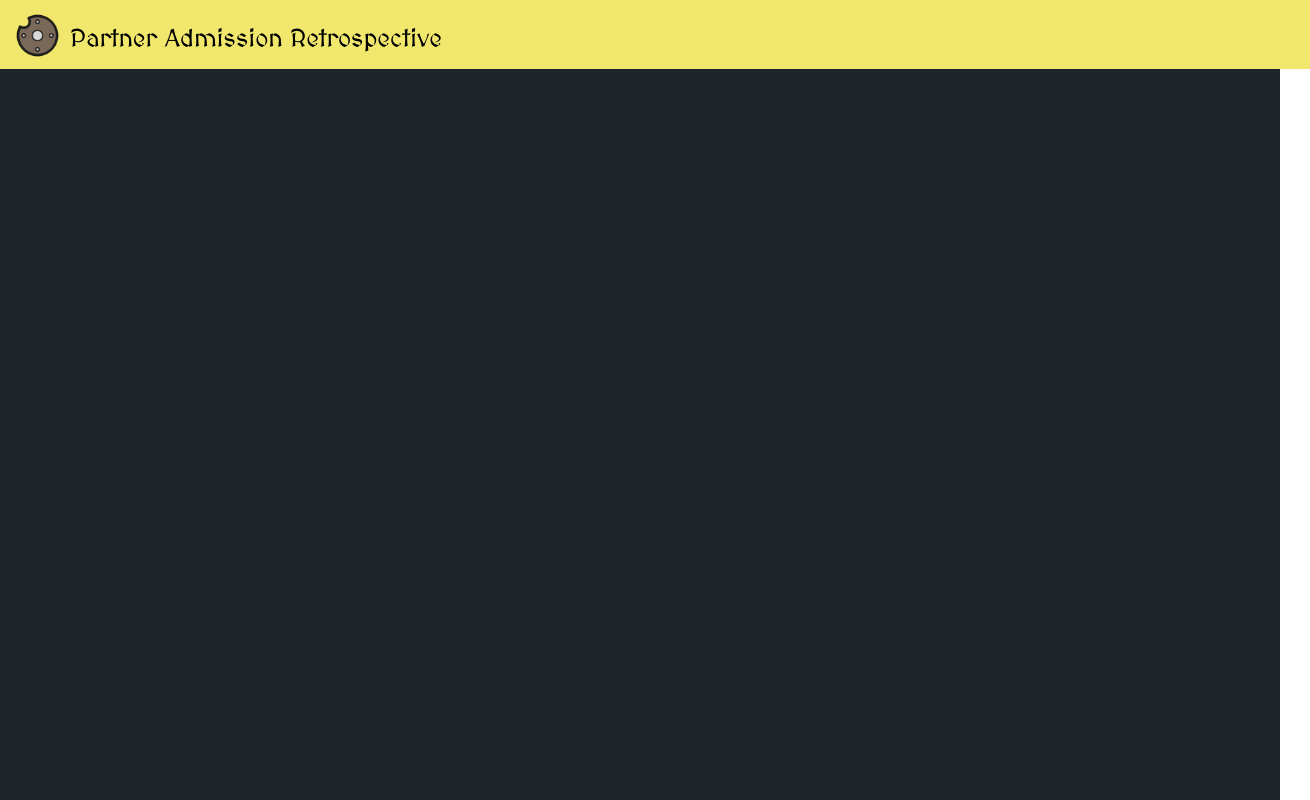
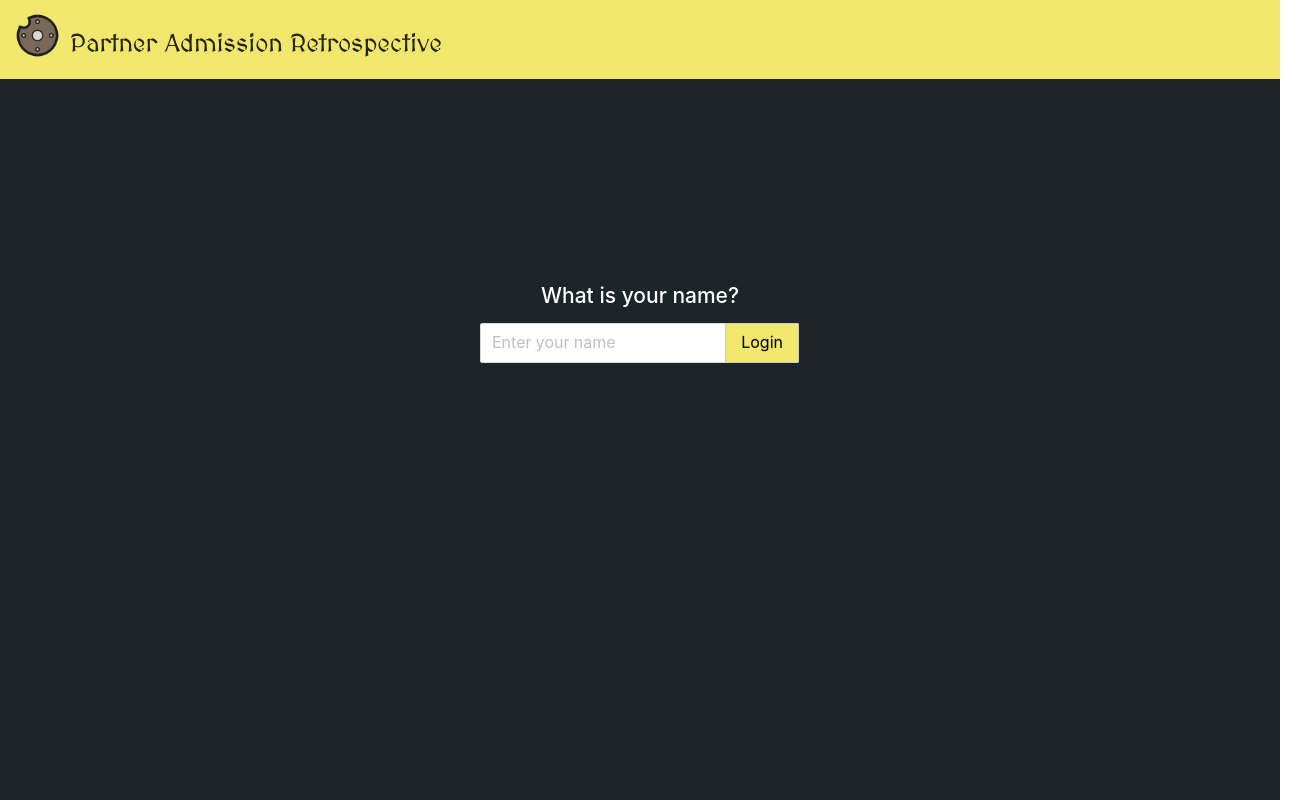
Before and after one commit to arturcp/rpg-retrospective, a React (Create React App) app: page / in a window 1280 px wide. Shown: the whole page, 1310 px wide, since content can reach past the window. Built offline with nearby package versions, Linux system fonts and the light colour scheme.

Commit message:
Add login to homepage (#5)

```diff
--- a/src/App.scss
+++ b/src/App.scss
@@ -42,3 +42,20 @@
   width: 100vw;
   background-color: #1e2529;
 }
+
+.ant-input-group-addon {
+  .ant-btn-primary {
+    background-color: #f1e76d;
+    color: #000;
+    border-color: #ccc;
+  }
+
+  .ant-btn-primary:hover,
+  .ant-btn-primary:active,
+  .ant-btn-primary:visited,
+  .ant-btn-primary:focus {
+    background-color: #131103;
+    color: #fff;
+    border-color: #ccc;
+  }
+}
--- a/src/components/Header/Header.js
+++ b/src/components/Header/Header.js
@@ -10,7 +10,7 @@ const { Text } = Typography;
 const header = () => (
   <header className="header">
     <Link to="/">
-      <div class="logo">
+      <div className="logo">
         <img src={logo} alt="logo"/>
         <Text>Partner Admission Retrospective</Text>
       </div>
--- /dev/null
+++ b/src/components/Login/Login.js
@@ -0,0 +1,21 @@
+import React from 'react';
+import { Input } from 'antd';
+
+import 'antd/dist/antd.css';
+import './styles.scss';
+
+const { Search } = Input;
+
+const Login = (props) => (
+  <div className="login-container scale-in-center">
+    <h2>What is your name?</h2>
+    <Search
+      placeholder="Enter your name"
+      enterButton="Login"
+      size="large"
+      onSearch={props.onClick}
+    />
+  </div>
+)
+
+export default Login;
--- /dev/null
+++ b/src/components/Login/styles.scss
@@ -0,0 +1,51 @@
+.login-container {
+  padding: 200px 40px;
+  width: 400px;
+  margin: 0 auto;
+
+  h2 {
+    color: #fff;
+  }
+}
+
+.scale-in-center {
+	-webkit-animation: scale-in-center 0.5s cubic-bezier(0.250, 0.460, 0.450, 0.940) both;
+	        animation: scale-in-center 0.5s cubic-bezier(0.250, 0.460, 0.450, 0.940) both;
+}
+
+/* ----------------------------------------------
+ * Generated by Animista on 2021-5-14 15:59:20
+ * Licensed under FreeBSD License.
+ * See http://animista.net/license for more info.
+ * w: http://animista.net, t: @cssanimista
+ * ---------------------------------------------- */
+
+/**
+ * ----------------------------------------
+ * animation scale-in-center
+ * ----------------------------------------
+ */
+ @-webkit-keyframes scale-in-center {
+  0% {
+    -webkit-transform: scale(0);
+            transform: scale(0);
+    opacity: 1;
+  }
+  100% {
+    -webkit-transform: scale(1);
+            transform: scale(1);
+    opacity: 1;
+  }
+}
+@keyframes scale-in-center {
+  0% {
+    -webkit-transform: scale(0);
+            transform: scale(0);
+    opacity: 1;
+  }
+  100% {
+    -webkit-transform: scale(1);
+            transform: scale(1);
+    opacity: 1;
+  }
+}
--- a/src/pages/home/home.js
+++ b/src/pages/home/home.js
@@ -1,12 +1,12 @@
 import React from 'react';
 
 import Header from '../../components/Header/Header';
-
-// import './styles.scss';
+import Login from '../../components/Login/Login';
 
 const home = () => (
   <div>
     <Header />
+    <Login onClick={() => { console.log('clicou') }}/>
   </div>
 );
 
```
Also changed, not shown: src/components/Chat/style.css (+0 -22 lines), src/pages/home/style.scss (deleted).
